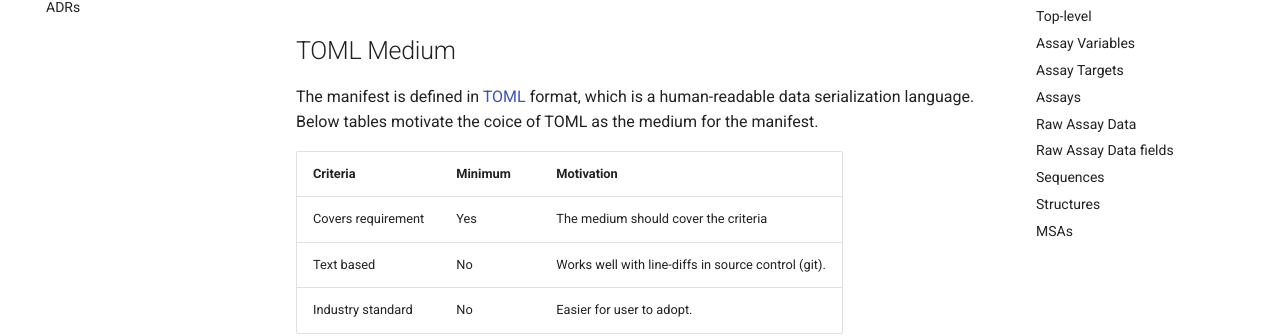
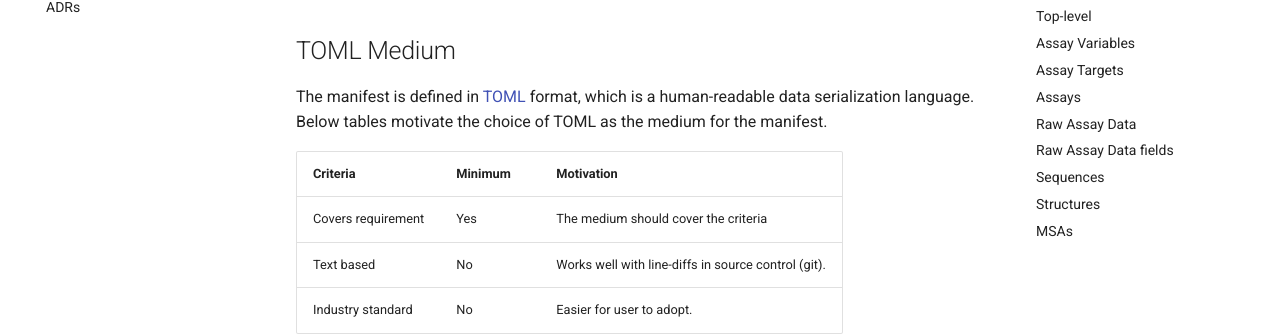
Before and after one commit to ProteinGym/proteingym-base, an MkDocs documentation site: the page built from docs/manifest.md, in a window 1280 px wide and 1400 px high, scrolled down 920 px. Shown: the part 173-509 px from the top of the window. Built offline with MkDocs 1.6.1 and Material for MkDocs 9.7.7, drawn with Linux system fonts in a browser that asks for light colours; some of the changed text lies outside the part shown.

```diff
--- a/docs/manifest.md
+++ b/docs/manifest.md
@@ -7,7 +7,7 @@ The manifest defines how a dataset is constructed.
 The following capabilities have been identified:
 
 | Capability           | Kind           | Motivation                                                |
-| -------------------- | -------------- | --------------------------------------------------------- |
+|----------------------|----------------|-----------------------------------------------------------|
 | Primitive data types | Functional     | For data representation, like `int`, `bool` and `string`. |
 | Lists                | Functional     | For organizing data entries.                              |
 | Maps                 | Functional     | For organizing data entries.                              |
@@ -21,7 +21,7 @@ The following capabilities have been identified:
 Additionally, we defined:
 
 | Kind           | Description                                                                                                     |
-| -------------- | --------------------------------------------------------------------------------------------------------------- |
+|----------------|-----------------------------------------------------------------------------------------------------------------|
 | Functional     | The capability is directly related to the dataset's functionality and is essential for its operation            |
 | Non-functional | The capability is not directly related to the dataset's functionality but enhances usability or maintainability |
 | Domain         | The capability is specific to the domain of the dataset, such as biological data types.                         |
@@ -29,22 +29,22 @@ Additionally, we defined:
 ## TOML Medium
 
 The manifest is defined in [TOML](https://toml.io/en/) format, which is a
-human-readable data serialization language. Below tables motivate the coice of
+human-readable data serialization language. Below tables motivate the choice of
 TOML as the medium for the manifest.
 
 | Criteria           | Minimum | Motivation                                          |
-| ------------------ | ------- | --------------------------------------------------- |
+|--------------------|---------|-----------------------------------------------------|
 | Covers requirement | Yes     | The medium should cover the criteria                |
 | Text based         | No      | Works well with line-diffs in source control (git). |
 | Industry standard  | No      | Easier for user to adopt.                           |
 
 | Minimum criteria | Description                    |
-| ---------------- | ------------------------------ |
+|------------------|--------------------------------|
 | Yes              | The criteria is **required**.  |
 | No               | The criteria is **preferred**. |
 
 | Medium | Covers criteria | Text based | Industry standard |
-| ------ | --------------- | ---------- | ----------------- |
+|--------|-----------------|------------|-------------------|
 | TOML   | Yes             | Yes        | Yes               |
 
 ## Schema
@@ -144,7 +141,7 @@ the protein data types.
 The assay variables section contains a list of assay variables defined in the dataset. E.g., the pH a certain assay was run at, or the round of engineering that an assay belonged to.
 
 | **Field**     | **Type**                              | **Required** | **Default** | **Description**            |
-| ------------- | ------------------------------------- | ------------ | ----------- | -------------------------- |
+|---------------|---------------------------------------|--------------|-------------|----------------------------|
 | `name`        | `string`                              | Yes          | N/A         | The assay variable name    |
 | `description` | `string \| None`                      | No           | `None`      | A brief description.       |
 | `unit`        | `string \| None`                      | No           | `None`      | The unit of measurement.   |
@@ -155,7 +152,7 @@ The assay variables section contains a list of assay variables defined in the da
 The assay targets section contains a list of assay targets defined in the dataset. E.g., the target measured in a certain assay, like binding affinity or stability.
 
 | **Field**     | **Type**                              | **Required** | **Default** | **Description**          |
-| ------------- | ------------------------------------- | ------------ | ----------- | ------------------------ |
+|---------------|---------------------------------------|--------------|-------------|--------------------------|
 | `name`        | `string`                              | Yes          | N/A         | The assay target name    |
 | `description` | `string \| None`                      | No           | `None`      | A brief description.     |
 | `unit`        | `string \| None`                      | No           | `None`      | The unit of measurement. |
@@ -199,8 +196,8 @@ specific targets. The raw assays are optional, though, if present, they need to
 be linked to an assay.
 
 | **Field**     | **Type**         | **Required** | **Default** | **Description**                                                |
-| ------------- | ---------------- | ------------ | ----------- | -------------------------------------------------------------- |
-| `name`        | `string`         | Yes          | `None`      | The name of the assay the raw data belongs to.              |
+|---------------|------------------|--------------|-------------|----------------------------------------------------------------|
+| `name`        | `string`         | Yes          | `None`      | The name of the assay the raw data belongs to.                 |
 | `path`        | `string`         | Yes          | N/A         | The path to the assay data file. Supported extensions: `.csv`. |
 | `description` | `string \| None` | No           | `None`      | A brief description.                                           |
 
@@ -209,7 +206,7 @@ be linked to an assay.
 The fields section defines the fields in the raw assay data file.
 
 | **Field**     | **Type**                              | **Required** | **Default** | **Description**            |
-| ------------- | ------------------------------------- | ------------ | ----------- | -------------------------- |
+|---------------|---------------------------------------|--------------|-------------|----------------------------|
 | `name`        | `string`                              | Yes          | N/A         | The field name             |
 | `description` | `string \| None`                      | No           | `None`      | A brief description.       |
 | `unit`        | `string \| None`                      | No           | `None`      | The unit of measurement.   |
@@ -220,7 +217,7 @@ The fields section defines the fields in the raw assay data file.
 The sequences section contains a list of sequences included in the dataset.
 
 | **Field**  | **Type**         | **Required** | **Default** | **Description**                                                                                                                                                     |
-| ---------- | ---------------- | ------------ | ----------- | ------------------------------------------------------------------------------------------------------------------------------------------------------------------- |
+|------------|------------------|--------------|-------------|---------------------------------------------------------------------------------------------------------------------------------------------------------------------|
 | `path`     | `string`         | Yes          | N/A         | The path to the sequence data file or directory. In case of directories, all files within the directory will be included. Supported extensions: `.fasta`, `.fastq`. |
 | `alphabet` | `string`         | Yes          | N/A         | The alphabet of the sequence (e.g., "DNA", "RNA", "AA").                                                                                                            |
 | `type`     | `string` \| None | No           | None        | The type of the sequence (e.g., "wild_type", "starting_sequence", "engineered_sequence").                                                                           |
@@ -230,24 +227,24 @@ The sequences section contains a list of sequences included in the dataset.
 The structures section contains a list of structures included in the dataset.
 
 | **Field** | **Type** | **Required** | **Default** | **Description**                                                                                                                                                           |
-| --------- | -------- | ------------ | ----------- | ------------------------------------------------------------------------------------------------------------------------------------------------------------------------- |
+|-----------|----------|--------------|-------------|---------------------------------------------------------------------------------------------------------------------------------------------------------------------------|
 | `path`    | `string` | Yes          | N/A         | The path to the structure data file or directory. In case of directories, all files within the directory will be included. Supported extensions: `.pdb`, `.cif`, `.bcif`. |
 
 ### MSAs
 
 The MSAs section contains a list of multiple sequence alignments included in the dataset.
 
-| **Field**            | **Type**              | **Required** | **Default** | **Description**                                                                                                                                            |
-| -------------------- | --------------------- | ------------ | ----------- | ---------------------------------------------------------------------------------------------------------------------------------------------------------- |
-| `path`               | `string`              | Yes          | N/A         | The path to the MSA data file or directory. In case of directories, all files within the directory will be included. Supported extensions: `.a3m`, `.msa`. |
-| `format`             | `string`              | No           | `"fasta"`   | The format of the MSA data. Supported formats: `"fasta"`                                                                                                   |
-| `num_significant`    | `int` \| None         | No           | `None`      | The number of significant sequences to include in the MSA.                                                                                                 |
-| `bit_score`          | `float` \| None       | No           | `None`      | The bit score threshold for including sequences in the MSA.                                                                                                |
-| `theta`              | `float` \| None       | No           | `None`      | The sequence identity threshold for weighting sequences in the MSA.                                                                                        |
-| `reference_sequence` | `string` \| None      | No           | `None`      | The reference sequence identifier in the MSA.                                                                                                              |
-| `sequence_start`     | `int` \| None         | No           | `None`      | The start position of the sequence in the MSA.                                                                                                             |
-| `sequence_end`       | `int` \| None         | No           | `None`      | The end position of the sequence in the MSA.                                                                                                               |
-| `weights`            | `list[float]` \| None | No           | `None`      | The weights for the MSA.                                                                                                                                   |
-| `weights_path`       | `string` \| None      | No           | `None`      | The path to the weights file for the MSA. Supported extensions: `.npy`.                                                                                    |
+| **Field**                 | **Type**              | **Required** | **Default** | **Description**                                                                                                                                            |
+|---------------------------|-----------------------|--------------|-------------|------------------------------------------------------------------------------------------------------------------------------------------------------------|
+| `path`                    | `string`              | Yes          | N/A         | The path to the MSA data file or directory. In case of directories, all files within the directory will be included. Supported extensions: `.a3m`, `.msa`. |
+| `format`                  | `string`              | No           | `"fasta"`   | The format of the MSA data. Supported formats: `"fasta"`                                                                                                   |
+| `num_significant`         | `int` \| None         | No           | `None`      | The number of significant sequences to include in the MSA.                                                                                                 |
+| `bit_score`               | `float` \| None       | No           | `None`      | The bit score threshold for including sequences in the MSA.                                                                                                |
+| `theta`                   | `float` \| None       | No           | `None`      | The sequence identity threshold for weighting sequences in the MSA.                                                                                        |
+| `reference_sequence`      | `string` \| None      | No           | `None`      | The reference sequence identifier in the MSA.                                                                                                              |
+| `sequence_start`          | `int` \| None         | No           | `None`      | The start position of the sequence in the MSA.                                                                                                             |
+| `sequence_end`            | `int` \| None         | No           | `None`      | The end position of the sequence in the MSA.                                                                                                               |
+| `weights`                 | `list[float]` \| None | No           | `None`      | The weights for the MSA.                                                                                                                                   |
+| `weights_path`            | `string` \| None      | No           | `None`      | The path to the weights file for the MSA. Supported extensions: `.npy`.                                                                                    |
 | `reference_sequence_name` | `string` \| None      | No           | `None`      | The reference sequence name in the MSA.                                                                                                                    |
-| `sequence_start`         | `int` \| None         | No           | `None`      | The start position of the sequence in the MSA.                                                                                                             |
+| `sequence_start`          | `int` \| None         | No           | `None`      | The start position of the sequence in the MSA.                                                                                                             |
```
Also changed, not shown: other parts of docs/manifest.md (+2 -5 lines), 7 other files.
